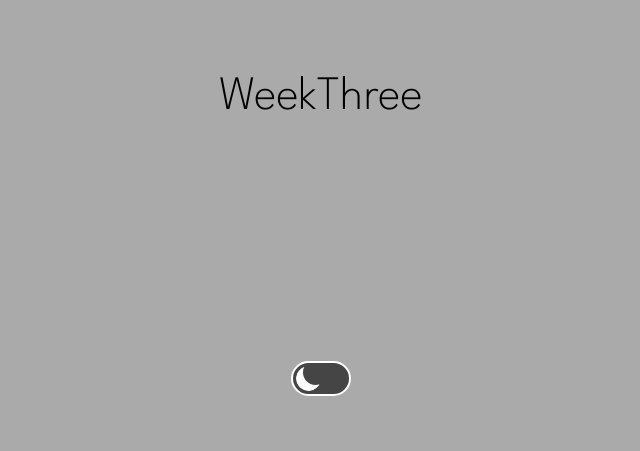
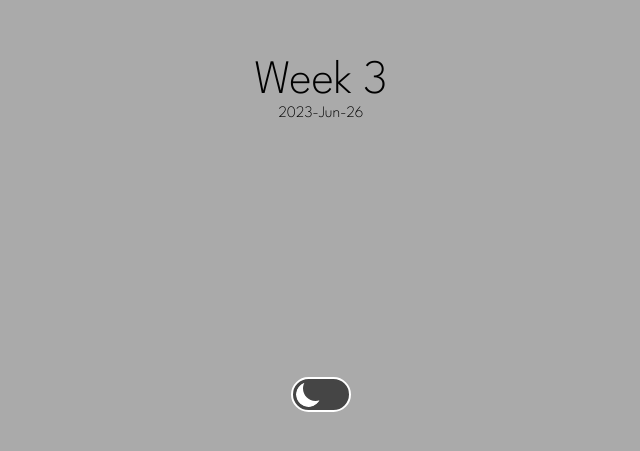
Before and after one commit to sanjaymhj/internal-ui-challenge, a React (Vite) app: page /week-three in a window 1280 px wide. Shown: the part 165-616 px from the top of the page, without its empty margins (319-959 px from the left). Built offline with nearby package versions, Linux system fonts and the light colour scheme.

Commit message:
main Add tile and subtitle styles

```diff
--- a/src/week-three/WeekThree.tsx
+++ b/src/week-three/WeekThree.tsx
@@ -5,7 +5,10 @@ import './style.scss';
 const WeekThree = () => {
   return (
     <div className="week-three">
-      <div className="title">WeekThree</div>
+      <div className="title-container">
+        <h1 className="title">Week 3</h1>
+        <h2 className="sub-title">2023-Jun-26</h2>
+      </div>
       <label className="switch">
         <input type="checkbox" />
         <span className="slider round"></span>
--- a/src/week-three/style.scss
+++ b/src/week-three/style.scss
@@ -9,9 +9,20 @@
   flex-flow: column nowrap;
 
   font-family: 'League Spartan', sans-serif;
+
+  .title-container {
+    display: flex;
+    flex-flow: column nowrap;
+    align-items: center;
+    justify-content: center;
+    margin-bottom: 2em;
+  }
   .title {
     font-size: 3em;
     display: block;
+  }
+  .sub-title {
+    font-size: 1em;
   }
 
   .switch {
```
